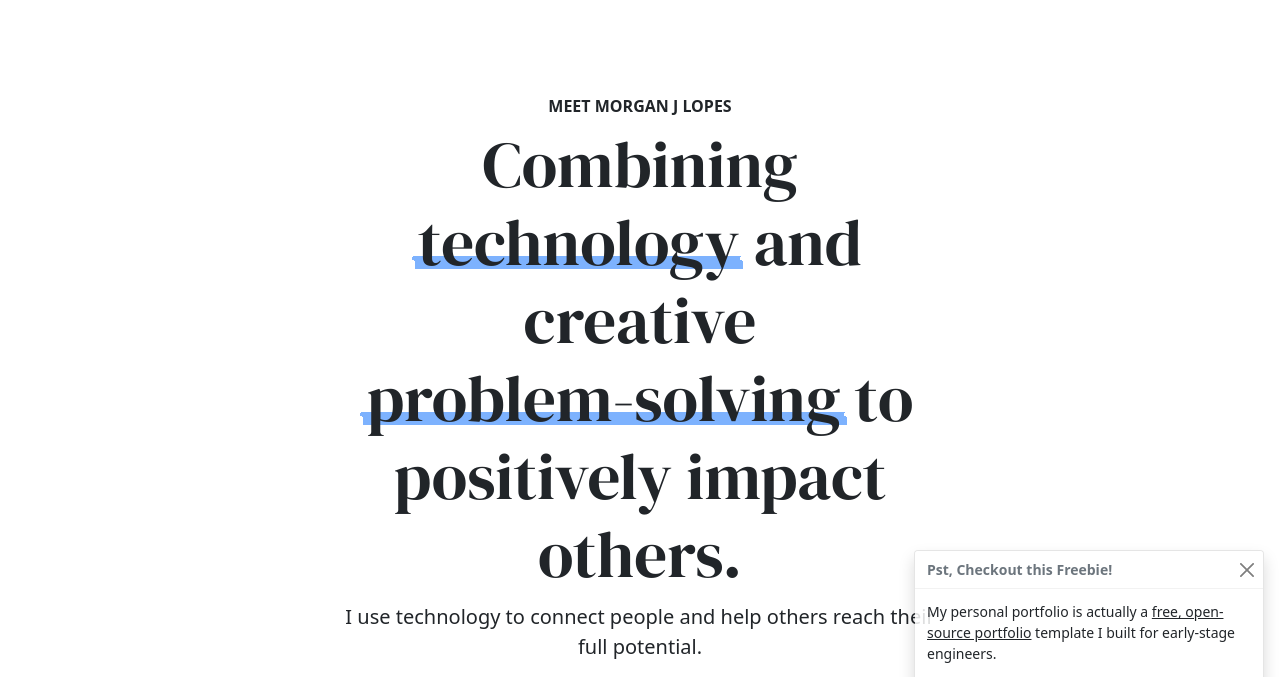
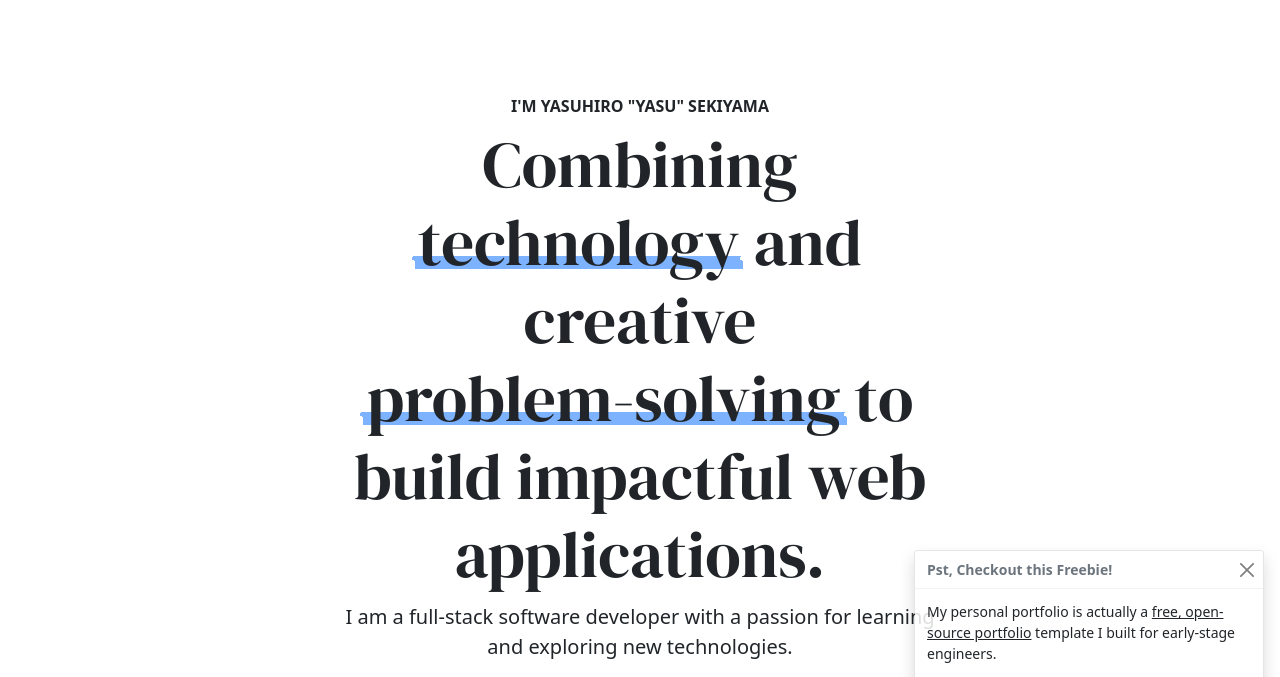
Before and after one commit to sekiyamayasuhiro/sekiyamayasuhiro.github.io, a plain HTML site: page index.html in a window 1280 px wide. Shown: the part 58-735 px from the top of the page. Drawn offline with nearby package versions, Linux system fonts and the light colour scheme.

Commit message:
header. commented out employment history for now.

```diff
--- a/index.html
+++ b/index.html
@@ -54,12 +54,13 @@
     <div class='container-fluid'>
       <div class='row'>
         <div class='col-md-6 offset-md-3'>
-          <sup>Meet Morgan J Lopes</sup>
+          <sup>I'm Yasuhiro "Yasu" Sekiyama</sup>
           <h1>Combining <span class='marker-highlight'>technology</span> and creative <span
-              class='marker-highlight'>problem-solving</span> to positively impact others.</h1>
-          <p class='lead mb-5'>I use technology to connect people and help others reach their full potential.</p>
+              class='marker-highlight'>problem-solving</span> to build impactful web applications.</h1>
+          <p class='lead mb-5'>I am a full-stack software developer with a passion for learning and exploring new
+            technologies.</p>
 
-          <a target='_blank' href='https://www.linkedin.com/in/morganjlopes/' class='btn btn-primary'><i
+          <a target='_blank' href='https://www.linkedin.com/in/yasuhiro-sekiyama-86474a329/' class='btn btn-primary'><i
               class="bi-linkedin"></i> Connect on Linkedin</a>
           <!-- <a  target='_blank' href='https://calendly.com/morganjlopes/call' class='btn btn-primary'><i class="bi-calendar-event"></i> Schedule a Call</a> -->
           <!-- <a href='#' class='btn btn-primary'><i class="bi-download"></i> Download Resume</a> -->
@@ -69,7 +70,7 @@
     </div>
   </header>
 
-  <section id='company' class='p-section'>
+  <!-- <section id='company' class='p-section'>
     <div class='container text-center'>
       <label class='sup mb-3 text-muted'>Employment History</label>
 
@@ -85,7 +86,7 @@
         </div>
       </div>
     </div>
-  </section>
+  </section> -->
 
   <section id='portfolio' class='p-section bg-light'>
     <div class='container'>
```
